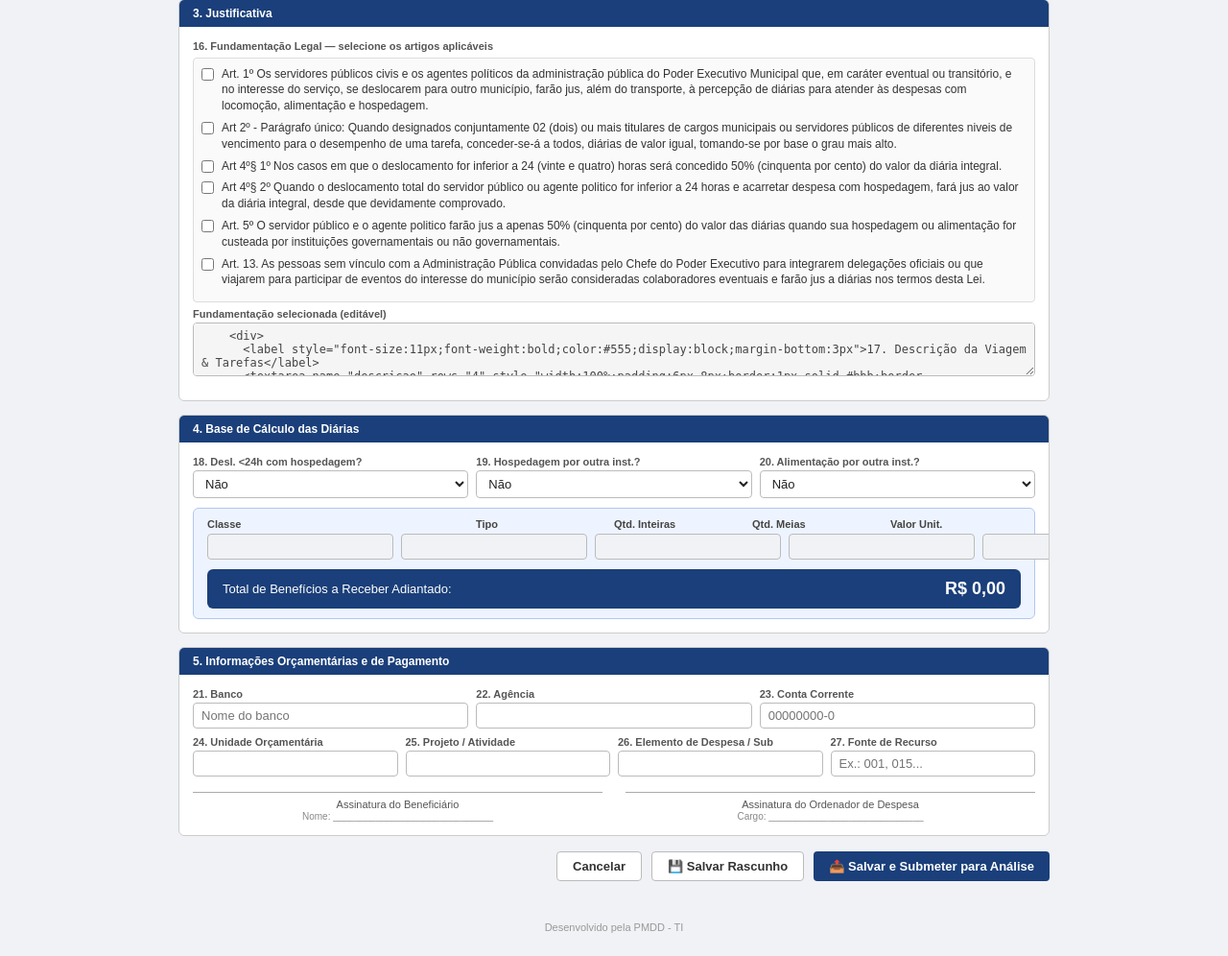
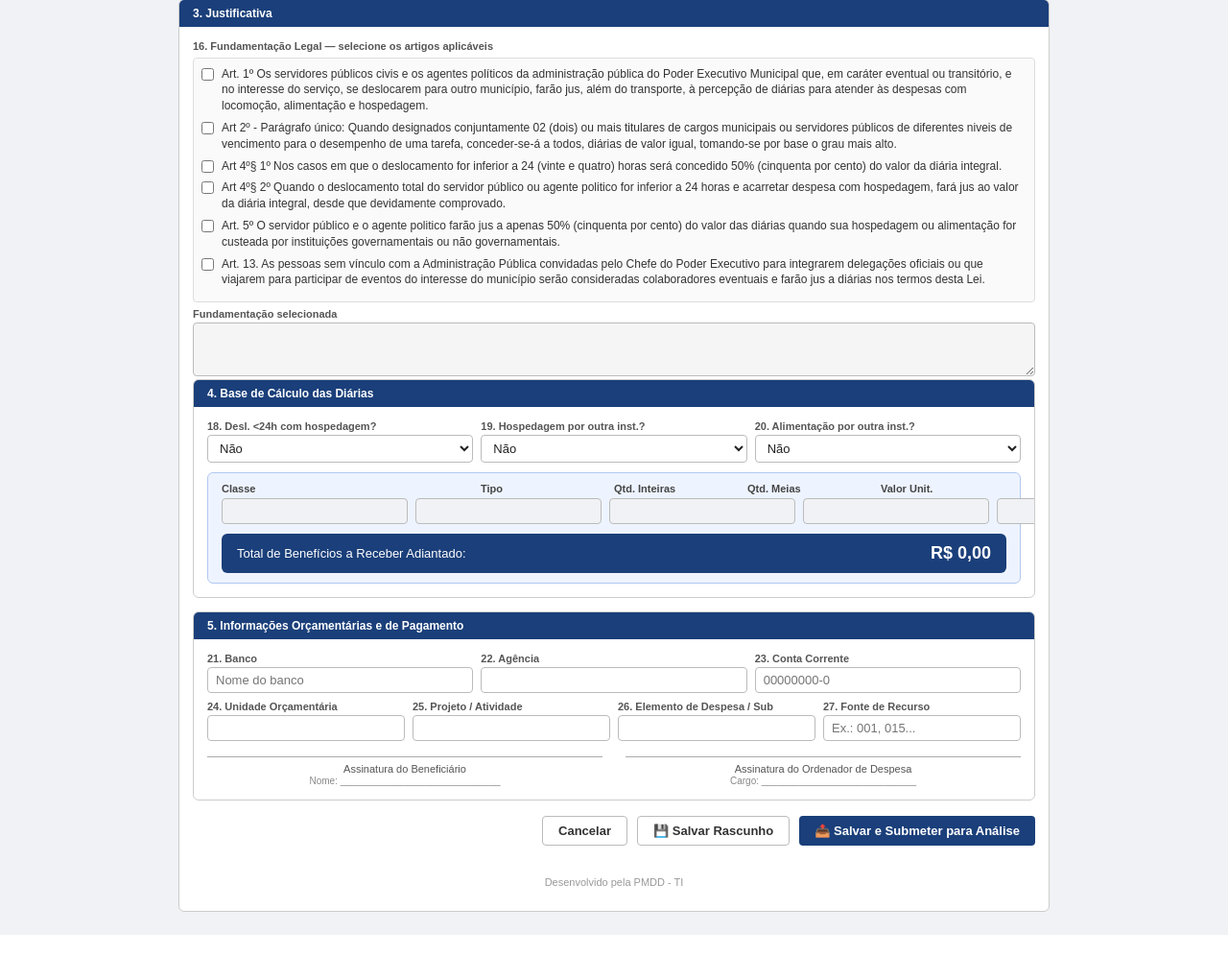
Before and after one commit to TiagoMascarenhas/PRD-DD, a Flask app: page /formulario/novo in a window 1280 px wide. Shown: the part 685-1681 px from the top of the page at 96% size. After the commit the page ends 1659 px from the top, so only its background shows below. Run offline with Flask 3, Linux system fonts and the light colour scheme; a user stored in the database is signed in; data that the repository does not hold is empty.

Commit message:
Refactor checkbox handling and fix formatting issues

```diff
--- a/templates/formulario.html
+++ b/templates/formulario.html
@@ -147,48 +147,52 @@
 <div id="artigos-checks" style="border:1px solid #ddd;border-radius:4px;padding:8px;background:#fafafa;margin-bottom:6px">
   {% for id, texto in artigos %}
   {% set marcado = p and p.fund_legal and texto[:30] in p.fund_legal %}
+
   <label style="display:flex;align-items:flex-start;gap:8px;margin-bottom:6px;cursor:pointer;font-size:12px;color:#333;line-height:1.4">
-          <input type="checkbox" class="art-check" data-texto="{{ texto }}"
+    <input type="checkbox"
+           class="art-check"
+           data-texto="{{ texto }}"
            style="margin-top:2px;flex-shrink:0"
            {{ 'checked' if marcado }}
            {{ 'disabled' if readonly }}>
+
     <span>{{ texto }}</span>
   </label>
+
   {% endfor %}
 </div>
 
-      <label style="font-size:11px;font-weight:bold;color:#555;display:block;margin-bottom:3px">Fundamentação selecionada (editável)</label>
-      <textarea id="fund-legal-textarea" name="fund_legal" rows="3"
+<label style="font-size:11px;font-weight:bold;color:#555;display:block;margin-bottom:3px">
+  Fundamentação selecionada
+</label>
+
+<textarea
+    id="fund-legal-textarea"
+    name="fund_legal"
+    rows="3"
+    readonly
     style="width:100%;padding:6px 8px;border:1px solid #bbb;border-radius:4px;font-size:12px;resize:vertical;color:#444;background:#f5f5f5"
-          readonly>
-    <div>
-      <label style="font-size:11px;font-weight:bold;color:#555;display:block;margin-bottom:3px">17. Descrição da Viagem &amp; Tarefas</label>
-      <textarea name="descricao" rows="4" style="width:100%;padding:6px 8px;border:1px solid #bbb;border-radius:4px;font-size:13px;resize:vertical" placeholder="Descreva as atividades, reuniões ou agenda institucional..." {{ 'readonly' if readonly }}>{{ p.descricao or '' if p else '' }}</textarea>
-    </div>
-  </div>
-</div>
+>{{ p.fund_legal or '' if p else '' }}</textarea>
 
 <script>
 (function(){
+
   function reconstruir(){
     var checks = document.querySelectorAll('.art-check:checked');
     var textos = [];
-    checks.forEach(function(c){ textos.push(c.dataset.texto); });
-    document.getElementById('fund-legal-textarea').value = textos.join('\n');
+
+    checks.forEach(function(c){
+      textos.push(c.dataset.texto);
+    });
+
+    document.getElementById('fund-legal-textarea').value =
+      textos.join('\n');
   }
+
   document.querySelectorAll('.art-check').forEach(function(c){
     c.addEventListener('change', reconstruir);
   });
-  // Na edição, marca os checks cujo texto já está no textarea
-  (function marcarExistentes(){
-    var ta = document.getElementById('fund-legal-textarea');
-    if(!ta || !ta.value) return;
-    document.querySelectorAll('.art-check').forEach(function(c){
-      if(ta.value.indexOf(c.dataset.texto.substring(0,30)) !== -1){
-        c.checked = true;
-      }
-    });
-  })();
+
 })();
 </script>
 
@@ -361,8 +365,8 @@ const VALORES = {
   "Controlador Geral":      {no_estado:495.17, fora_estado:742.74},
   "Procurador Geral":       {no_estado:495.17, fora_estado:742.74},
   "Chefe de gabinete":      {no_estado:495.17, fora_estado:742.74},
-  "Demais servidores":      {no_estado:371.38, fora_estado:618,96.},
-  "Colaboradores eventuais":{no_estado:105.25, fora_estado: 175,42}
+  "Demais servidores":      {no_estado:371.38, fora_estado:618.96},
+  "Colaboradores eventuais":{no_estado:105.25, fora_estado:175.42}
 };
 
 function fmtBRL(v){ return 'R$ ' + v.toFixed(2).replace('.',',').replace(/\B(?=(\d{3})+(?!\d))/g,'.'); }
```
Lines whose indentation alone changed are shown as unchanged.
